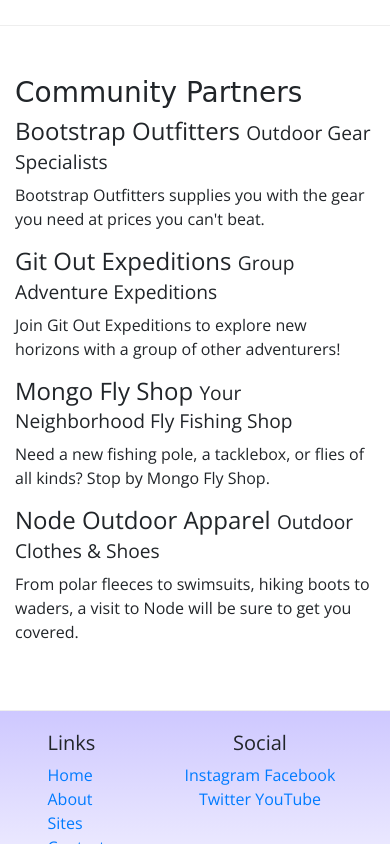
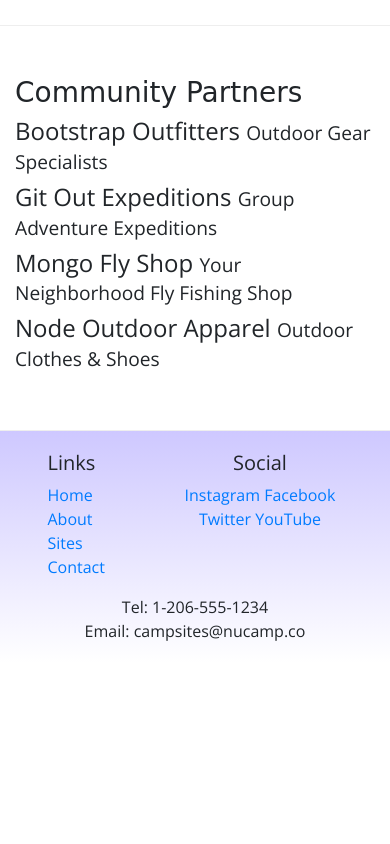
Before and after one commit to hmajor/nucampsite, a website: page aboutus.html in a window 390 px wide. Shown: the part 677-1521 px from the top of the page. After the commit the page ends 1340 px from the top, so only its background shows below. Drawn offline with nearby package versions, Linux system fonts and the light colour scheme.

Commit message:
four update on aboutus

```diff
--- a/aboutus.html
+++ b/aboutus.html
@@ -59,13 +59,13 @@
                         <div class="col-12">
                             <h3>Community Partners</h3>
                             <h4>Bootstrap Outfitters <small>Outdoor Gear Specialists</small></h4>
-                            <p d-none d-xs-block >Bootstrap Outfitters supplies you with the gear you need at prices you can't beat.</p>
+                            <p class="d-none d-sm-block">Bootstrap Outfitters supplies you with the gear you need at prices you can't beat.</p>
                             <h4>Git Out Expeditions <small>Group Adventure Expeditions</small></h4>
-                            <p>Join Git Out Expeditions to explore new horizons with a group of other adventurers!</p>
+                            <p class="d-none d-sm-block "> Join Git Out Expeditions to explore new horizons with a group of other adventurers!</p>
                             <h4>Mongo Fly Shop <small>Your Neighborhood Fly Fishing Shop</small></h4>
-                            <p>Need a new fishing pole, a tacklebox, or flies of all kinds? Stop by Mongo Fly Shop.</p>
+                            <p class="d-none d-sm-block "> Need a new fishing pole, a tacklebox, or flies of all kinds? Stop by Mongo Fly Shop.</p>
                             <h4>Node Outdoor Apparel <small>Outdoor Clothes & Shoes</small></h4>
-                            <p>From polar fleeces to swimsuits, hiking boots to waders, a visit to Node will be sure to get you covered.</p>
+                            <p class="d-none d-sm-block " >From polar fleeces to swimsuits, hiking boots to waders, a visit to Node will be sure to get you covered.</p>
 
                         </div>
 
```
